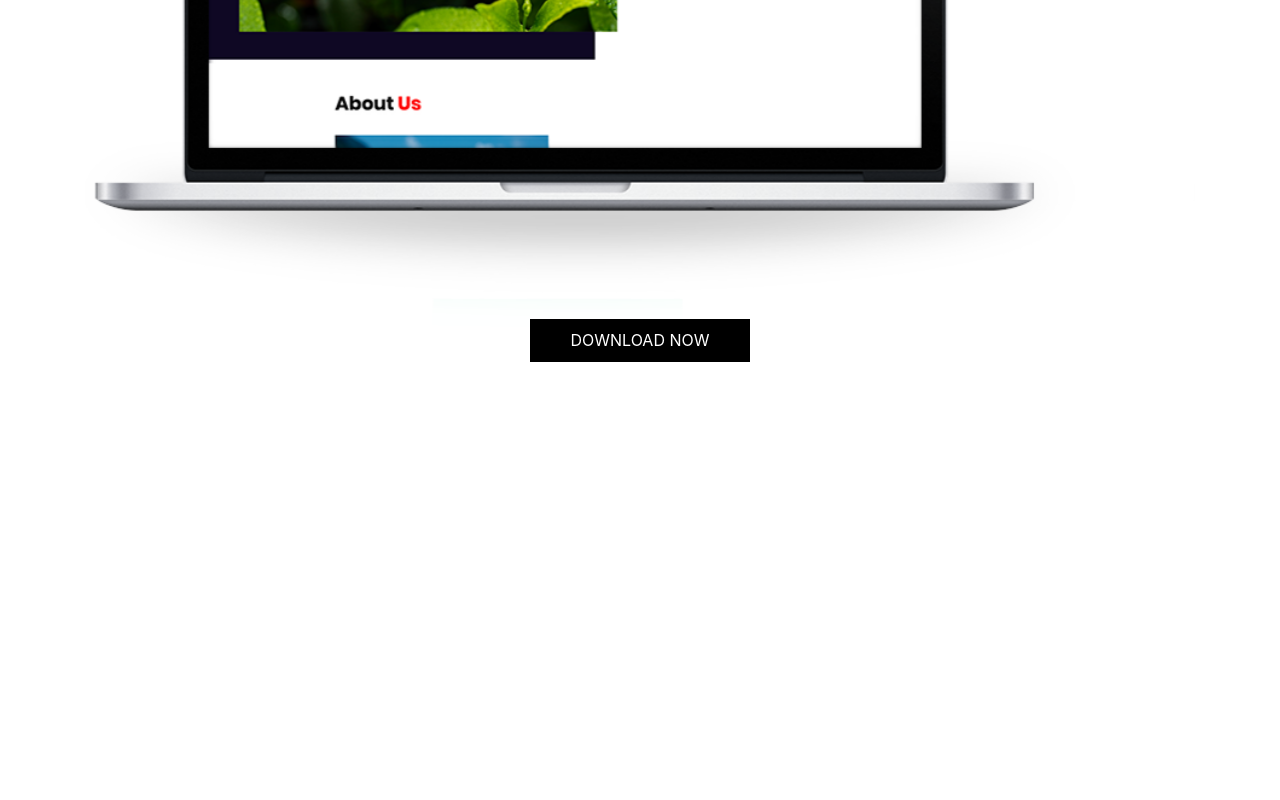
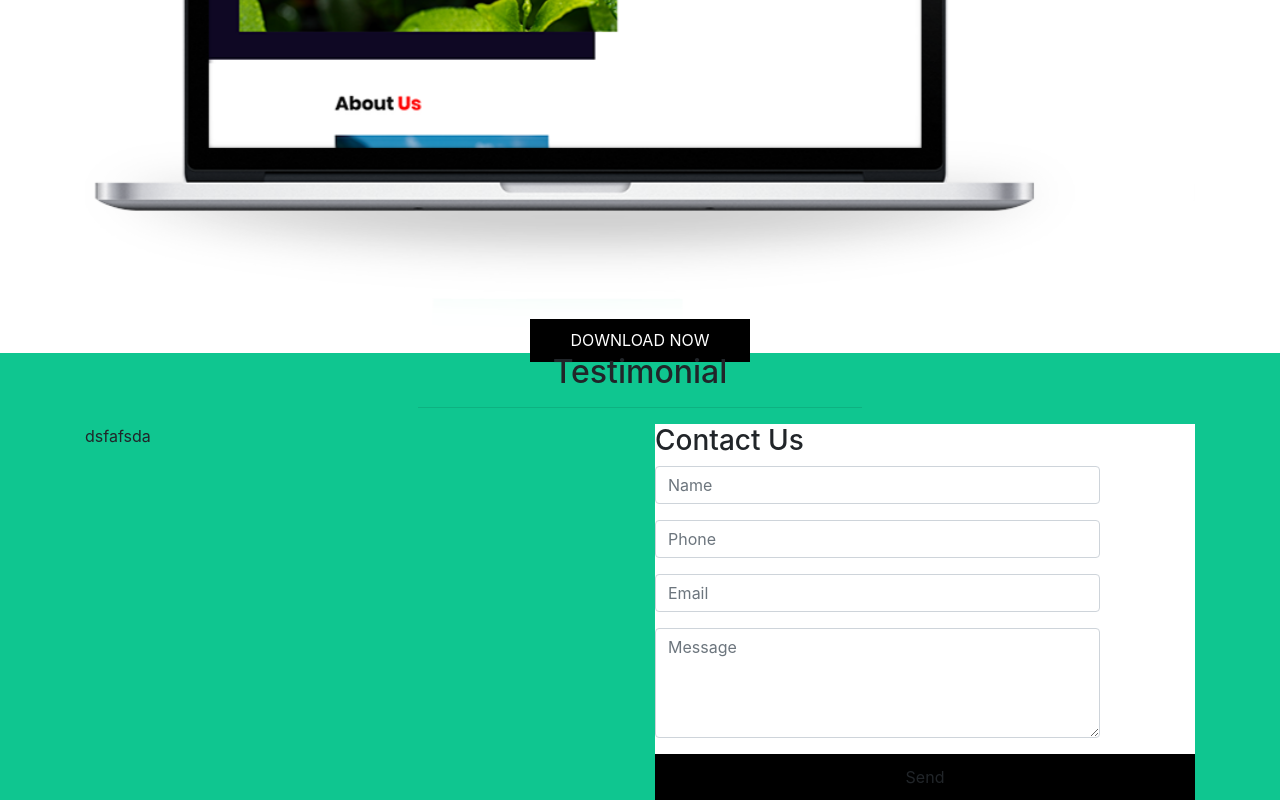
Before and after one commit to Tom4ss/wise, a website: page index.html in a window 1280 px wide. Shown: the part 2640-3440 px from the top of the page. Before the commit the page ends 3002 px from the top, so only its background shows below. Drawn offline with nearby package versions, Linux system fonts and the light colour scheme.

Commit message:
contact section half

```diff
--- a/index.html
+++ b/index.html
@@ -261,7 +261,7 @@
         <div class="row">
           <div class="col-md-12">
             <div
-              id="carouselControls"
+              id="carouselControlsSlider"
               class="carousel slide"
               data-ride="carousel"
             >
@@ -290,7 +290,7 @@
               </div>
               <a
                 class="carousel-control-prev-second"
-                href="#carouselControls"
+                href="#carouselControlsSlider"
                 role="button"
                 data-slide="prev"
               >
@@ -304,7 +304,7 @@
               </a>
               <a
                 class="carousel-control-next-second"
-                href="#carouselControls"
+                href="#carouselControlsSlider"
                 role="button"
                 data-slide="next"
               >
@@ -327,6 +327,70 @@
     </section>
     <!-- end download section -->
 
+    <!-- contact section -->
+    <section id="contact">
+      <div class="container-fluid background">
+        <div class="container">
+          <div class="row">
+            <div class="col-md-12 center">
+              <h2>Testimonial</h2>
+              <hr class="hr" />
+            </div>
+            <!-- <div class="row"> -->
+            <div class="col-md-6">
+              dsfafsda
+            </div>
+            <div class="col-md-6">
+              <form action="" class="background-contact">
+                <h3>Contact Us</h3>
+                <div class="form-group row">
+                  <div class="col-sm-10">
+                    <input
+                      type="text"
+                      class="form-control"
+                      placeholder="Name"
+                    />
+                  </div>
+                </div>
+                <div class="form-group row">
+                  <div class="col-sm-10">
+                    <input
+                      type="tel"
+                      class="form-control"
+                      placeholder="Phone"
+                    />
+                  </div>
+                </div>
+                <div class="form-group row">
+                  <div class="col-sm-10">
+                    <input
+                      type="email"
+                      class="form-control"
+                      placeholder="Email"
+                    />
+                  </div>
+                </div>
+                <div class="form-group row">
+                  <div class="col-sm-10">
+                    <textarea
+                      name="message"
+                      id="message"
+                      class="form-control"
+                      rows="4"
+                      placeholder="Message"
+                    ></textarea>
+                  </div>
+                </div>
+                <div class="btn-download">Send</div>
+              </form>
+            </div>
+            <!-- </div> -->
+          </div>
+        </div>
+      </div>
+    </section>
+    <!-- end contact section -->
+
     <!-- bootstrap js -->
     <script src="https://code.jquery.com/jquery-3.3.1.slim.min.js"></script>
     <script src="https://cdnjs.cloudflare.com/ajax/libs/popper.js/1.14.7/umd/popper.min.js"></script>
--- a/src/sass/layout/_layout.scss
+++ b/src/sass/layout/_layout.scss
@@ -29,3 +29,11 @@
     color: #fff;
   }
 }
+
+.background {
+  background-color: $primary-color;
+}
+
+.background-contact {
+  background-color: #fff;
+}
```
Also changed, not shown: dist/css/style.css.
